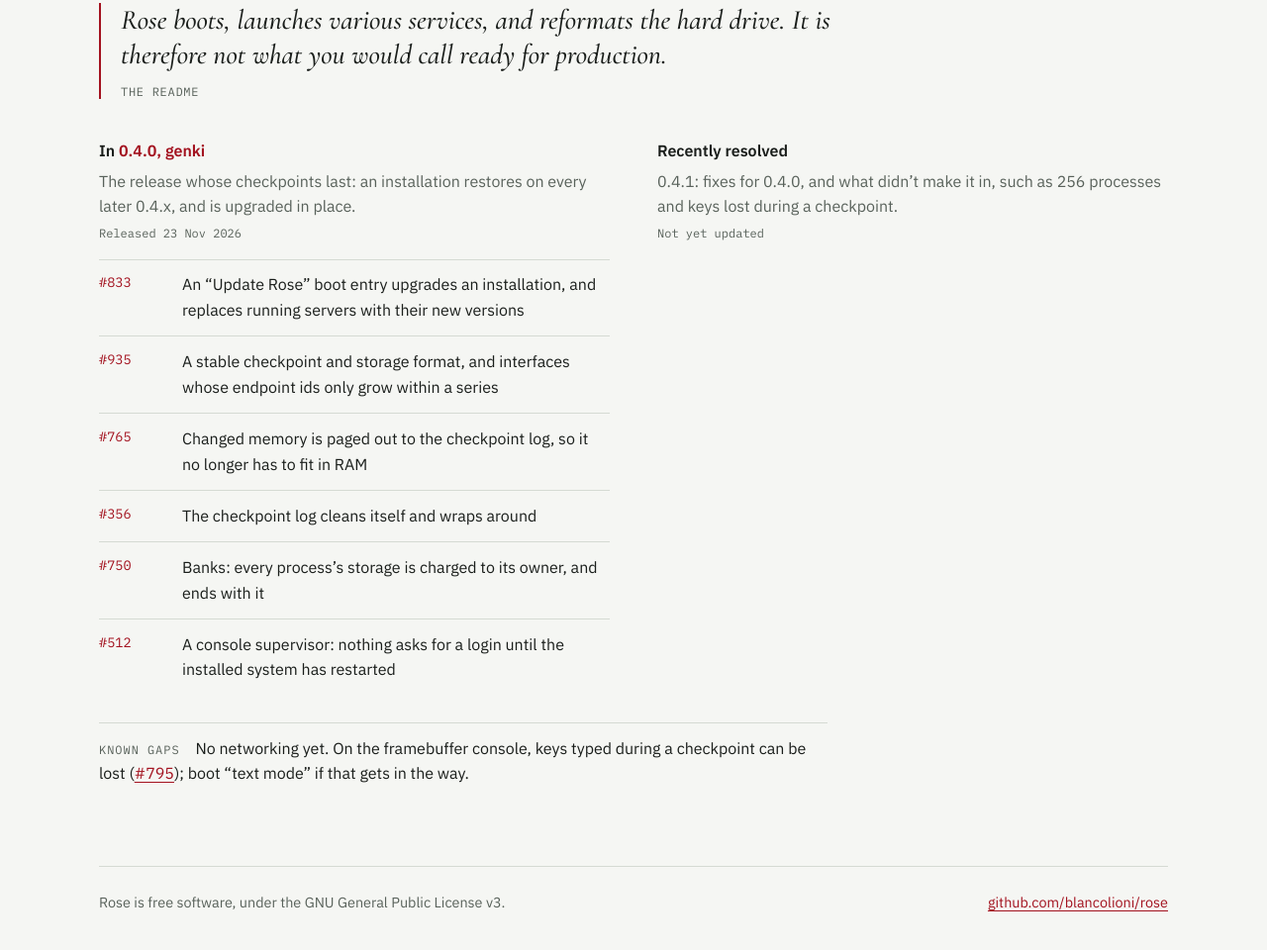
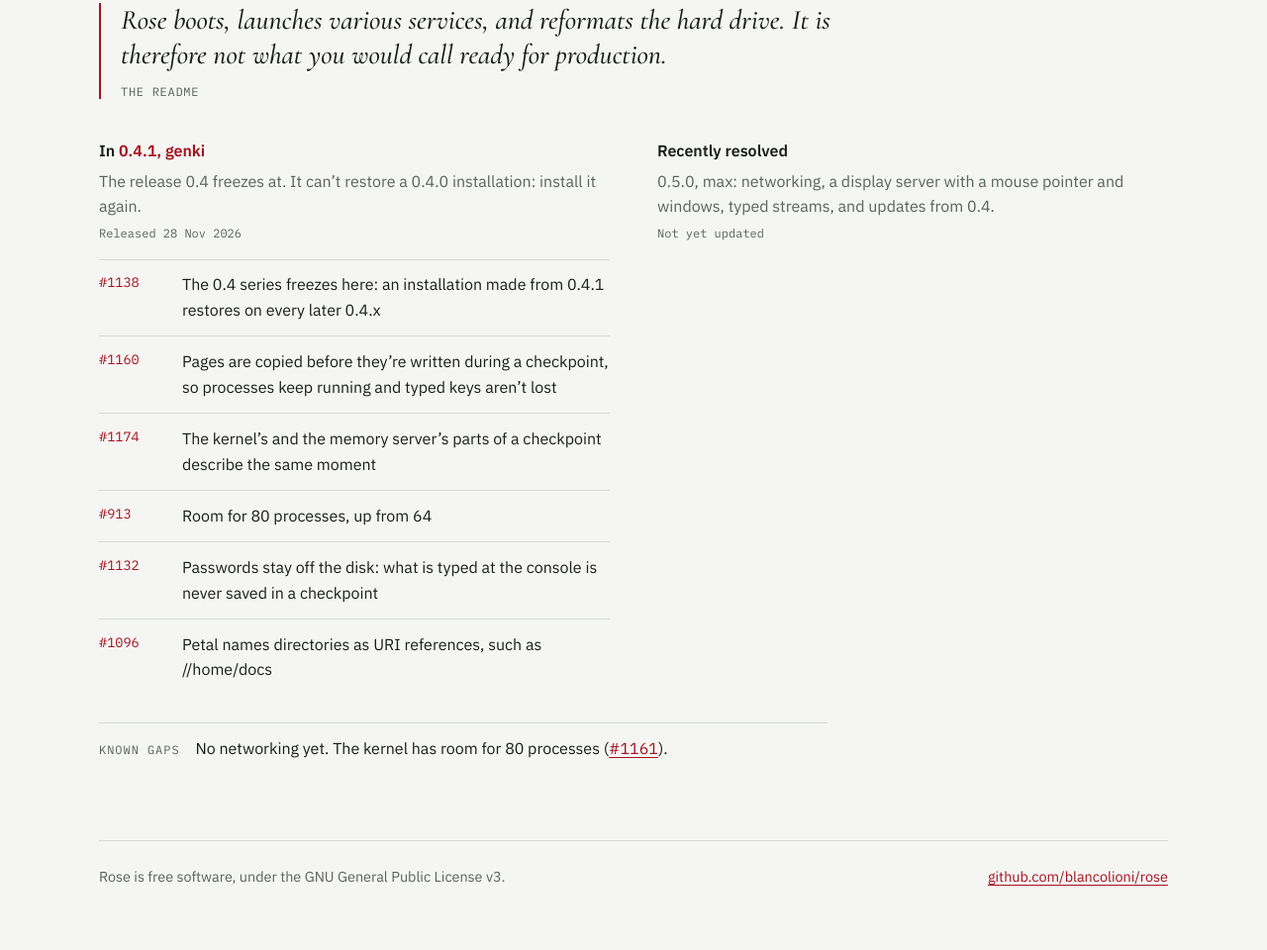
Before and after one commit to blancolioni/rose-os.org, a plain HTML site: page src/index.html in a window 1280 px wide. Shown: the part 1460-2420 px from the top of the page at 99% size. Drawn offline with nearby package versions, Linux system fonts and the light colour scheme.

Commit message:
Status: Rose 0.4.1 (genki) is released
Co-Authored-By: Claude Opus 5.5 <noreply@anthropic.com>

```diff
--- a/src/index.html
+++ b/src/index.html
@@ -342,30 +342,30 @@ footer {
       </blockquote>
       <div class="work">
         <div class="work-head">
-          <h3>In <a href="https://github.com/blancolioni/rose/releases/tag/v0.4.0">0.4.0, genki</a></h3>
-          <p class="goal">The release whose checkpoints last: an installation restores on every later 0.4.x, and is upgraded in place.</p>
-          <span class="meta">Released 23 Nov 2026</span>
+          <h3>In <a href="https://github.com/blancolioni/rose/releases/tag/v0.4.1">0.4.1, genki</a></h3>
+          <p class="goal">The release 0.4 freezes at. It can’t restore a 0.4.0 installation: install it again.</p>
+          <span class="meta">Released 28 Nov 2026</span>
         </div>
         <ul>
-          <li><a class="issue" href="https://github.com/blancolioni/rose/issues/833">#833</a><span>An “Update Rose” boot entry upgrades an installation, and replaces running servers with their new versions</span></li>
-          <li><a class="issue" href="https://github.com/blancolioni/rose/issues/935">#935</a><span>A stable checkpoint and storage format, and interfaces whose endpoint ids only grow within a series</span></li>
-          <li><a class="issue" href="https://github.com/blancolioni/rose/issues/765">#765</a><span>Changed memory is paged out to the checkpoint log, so it no longer has to fit in RAM</span></li>
-          <li><a class="issue" href="https://github.com/blancolioni/rose/issues/356">#356</a><span>The checkpoint log cleans itself and wraps around</span></li>
-          <li><a class="issue" href="https://github.com/blancolioni/rose/issues/750">#750</a><span>Banks: every process’s storage is charged to its owner, and ends with it</span></li>
-          <li><a class="issue" href="https://github.com/blancolioni/rose/issues/512">#512</a><span>A console supervisor: nothing asks for a login until the installed system has restarted</span></li>
+          <li><a class="issue" href="https://github.com/blancolioni/rose/issues/1138">#1138</a><span>The 0.4 series freezes here: an installation made from 0.4.1 restores on every later 0.4.x</span></li>
+          <li><a class="issue" href="https://github.com/blancolioni/rose/issues/1160">#1160</a><span>Pages are copied before they’re written during a checkpoint, so processes keep running and typed keys aren’t lost</span></li>
+          <li><a class="issue" href="https://github.com/blancolioni/rose/issues/1174">#1174</a><span>The kernel’s and the memory server’s parts of a checkpoint describe the same moment</span></li>
+          <li><a class="issue" href="https://github.com/blancolioni/rose/issues/913">#913</a><span>Room for 80 processes, up from 64</span></li>
+          <li><a class="issue" href="https://github.com/blancolioni/rose/issues/1132">#1132</a><span>Passwords stay off the disk: what is typed at the console is never saved in a checkpoint</span></li>
+          <li><a class="issue" href="https://github.com/blancolioni/rose/issues/1096">#1096</a><span>Petal names directories as URI references, such as //home/docs</span></li>
         </ul>
       </div>
       <div class="work">
         <div class="work-head">
           <h3>Recently resolved<!-- milestone:start --><!-- milestone:end --></h3>
-          <p class="goal">0.4.1: fixes for 0.4.0, and what didn’t make it in, such as 256 processes and keys lost during a checkpoint.</p>
+          <p class="goal">0.5.0, max: networking, a display server with a mouse pointer and windows, typed streams, and updates from 0.4.</p>
           <span class="meta"><!-- progress:start --><!-- progress:end --><!-- updated:start -->Not yet updated<!-- updated:end --></span>
         </div>
         <ul>
           <!-- resolved:start --><!-- resolved:end -->
         </ul>
       </div>
-      <p class="gaps"><span class="label">Known gaps</span> No networking yet. On the framebuffer console, keys typed during a checkpoint can be lost (<a href="https://github.com/blancolioni/rose/issues/795">#795</a>); boot “text mode” if that gets in the way.</p>
+      <p class="gaps"><span class="label">Known gaps</span> No networking yet. The kernel has room for 80 processes (<a href="https://github.com/blancolioni/rose/issues/1161">#1161</a>).</p>
     </div>
   </section>
 
```
